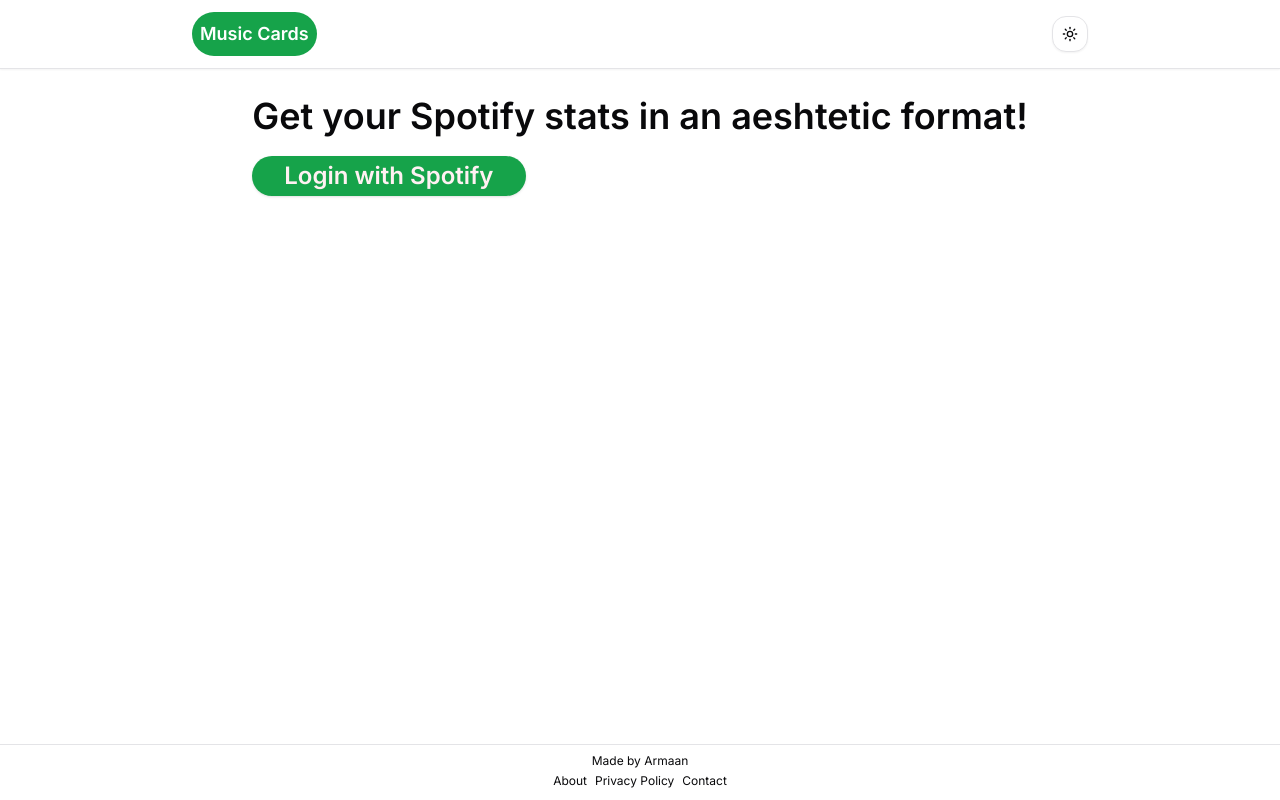
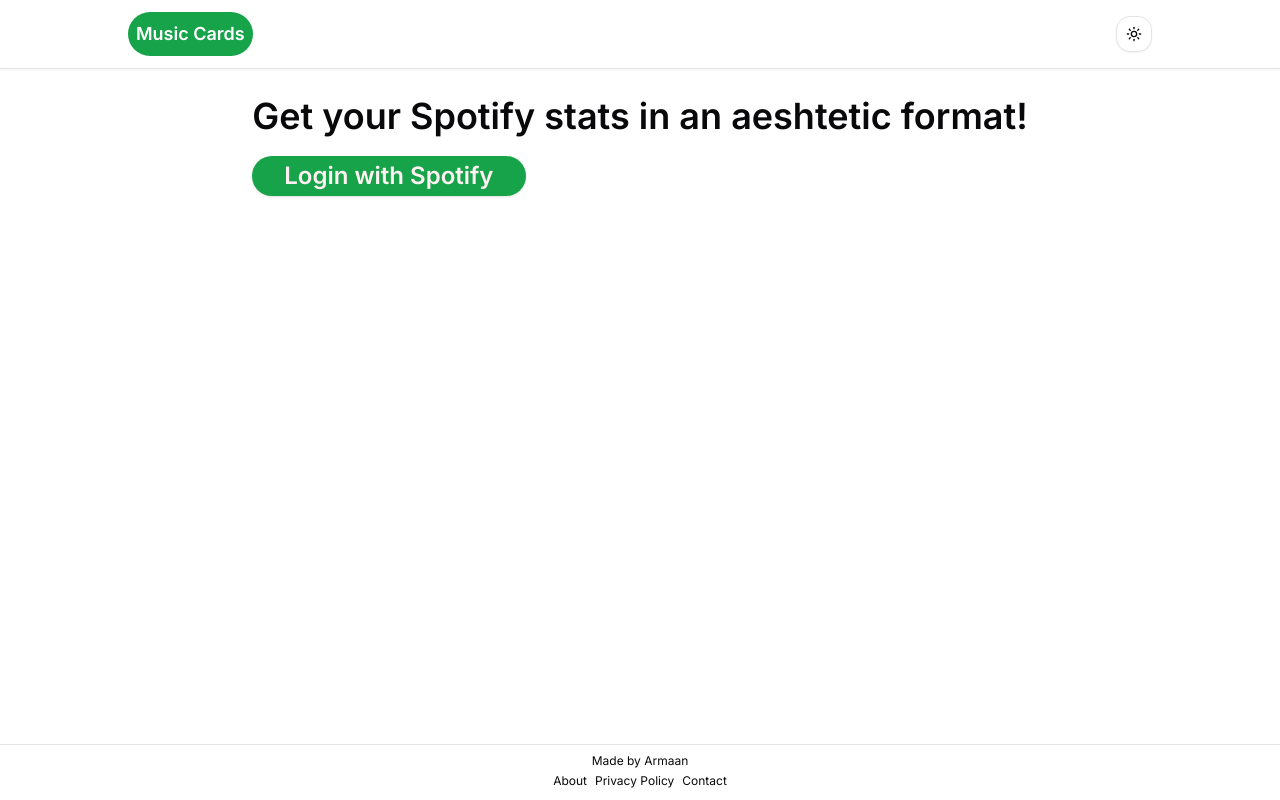
Before and after one commit to armaanx/music-cards-v2, a Next.js app: page / in a window 1280 px wide. Built offline with nearby package versions, Linux system fonts and the light colour scheme; no server answers.

Commit message:
Refactor Navbar component to include user avatar and logout functionality

```diff
--- a/src/components/Navbar.tsx
+++ b/src/components/Navbar.tsx
@@ -1,17 +1,54 @@
+"use client";
+import { signOut, useSession } from "next-auth/react";
 import Link from "next/link";
+import { useRouter } from "next/navigation";
 import { ThemeToggle } from "./ThemeToggle";
+import { Button } from "./ui/button";
+import { Avatar, AvatarFallback, AvatarImage } from "./ui/avatar";
+import { LogOut } from "lucide-react";
+import { ToolTip } from "./ToolTip";
 
 const Navbar = () => {
+  const { data: session } = useSession();
+  const router = useRouter();
   return (
-    <div className="w-full shadow-sm fixed top-0 h-fit p-3 mx-auto border-b px-4">
-      <div className="w-full max-w-4xl mx-auto flex flex-row items-center justify-between">
+    <div className="w-full shadow-sm fixed top-0 h-fit p-3 mx-auto border-b px-4 bg-background z-50">
+      <div className="w-full max-w-5xl mx-auto flex flex-row items-center justify-between">
         <Link
           href="/"
           className="bg-primary font-semibold text-lg text-white rounded-full py-2 px-2  hover:opacity-90 cursor-pointer"
         >
           Music Cards
         </Link>
-        <ThemeToggle />
+        <div className="flex flex-row items-center gap-3">
+          {session?.user ? (
+            <Avatar className="border-4">
+              <AvatarImage
+                src={session?.user.image as string}
+                alt={session?.user.name as string}
+              />
+              <AvatarFallback>{session?.user.name?.[0]}</AvatarFallback>
+            </Avatar>
+          ) : null}
+          {session?.user ? (
+            <ToolTip content="Log out">
+              <Button
+                variant={"outline"}
+                size={"icon"}
+                onClick={async () => {
+                  const data = await signOut({
+                    callbackUrl: "/",
+                    redirect: false,
+                  });
+                  router.push(data.url);
+                }}
+              >
+                <LogOut />
+              </Button>
+            </ToolTip>
+          ) : null}
+          <ThemeToggle />
+        </div>
       </div>
     </div>
   );
```
